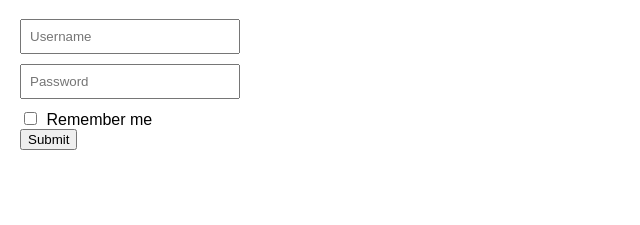
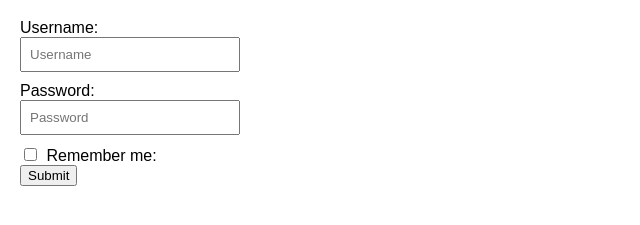
Before and after one commit to acciojob/remember-me-login-form-akhilrale11, a website: page main.html in a window 1280 px wide. Shown: the part 61-286 px from the top of the page, without its empty margins (0-640 px from the left). Drawn offline with Linux system fonts and the light colour scheme.

Commit message:
created a submission

```diff
--- a/main.html
+++ b/main.html
@@ -1,4 +1,3 @@
-
 <!DOCTYPE html>
 <html lang="en">
 <head>
@@ -11,14 +10,16 @@
     <h1>Login Form</h1>
     <form id="login-form">
         <div>
+            <label for="username">Username:</label>
             <input type="text" id="username" placeholder="Username">
         </div>
         <div>
+            <label for="password">Password:</label>
             <input type="password" id="password" placeholder="Password">
         </div>
         <div>
             <input type="checkbox" id="checkbox">
-            <label for="checkbox">Remember me</label>
+            <label for="checkbox">Remember me:</label>
         </div>
         <div>
             <input type="submit" id="submit" value="Submit">
```
